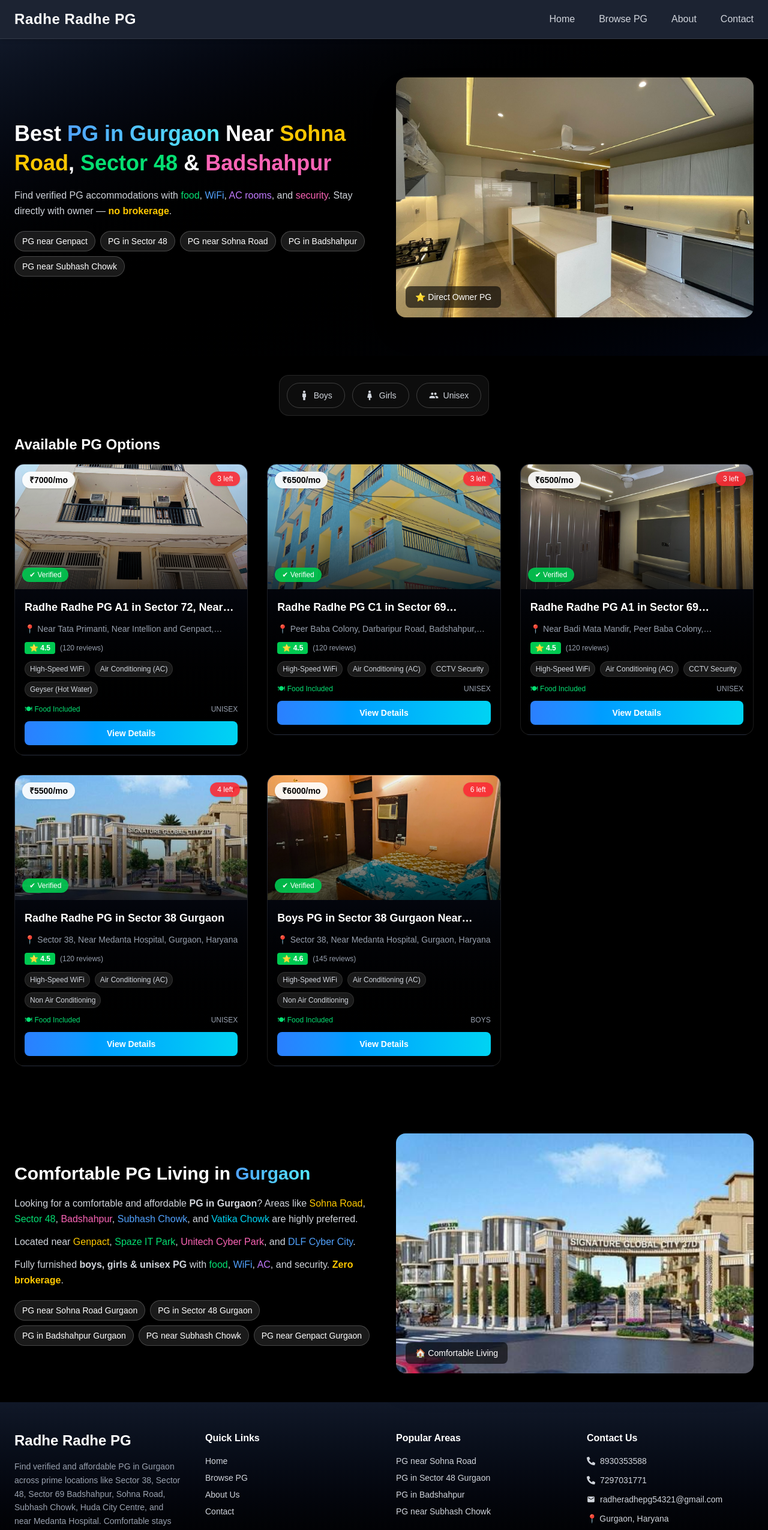
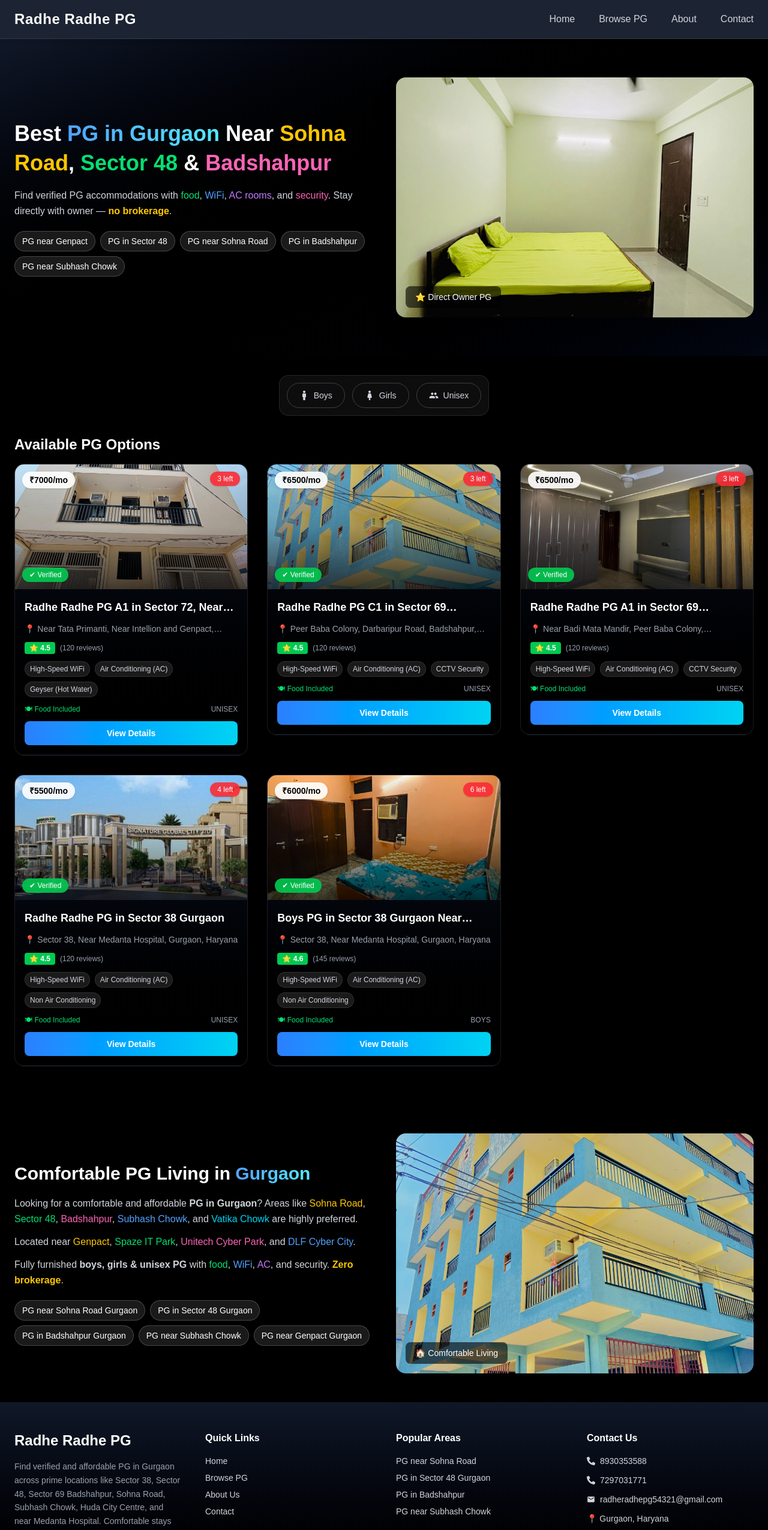
Before and after one commit to rj7075/RadheRadhe, a Next.js app in the folder client/: page /pg in a window 1280 px wide. Shown: the top 2550 px of the page at 60% size. Built offline with nearby package versions, Linux system fonts and the light colour scheme.

Commit message:
file updated

```diff
--- a/client/src/app/page.js
+++ b/client/src/app/page.js
@@ -152,7 +152,7 @@ export default function Home() {
           {/* RIGHT IMAGE */}
           <div className="relative">
             <img
-              src="/img1.jpg"
+              src="/sector69.jpeg"
               alt="Premium PG in Gurgaon"
               className="rounded-2xl shadow-2xl w-full h-[260px] sm:h-[320px] md:h-[400px] object-cover"
             />
--- a/client/src/app/pg/page.js
+++ b/client/src/app/pg/page.js
@@ -88,7 +88,7 @@ export default async function Page({ searchParams }) {
           {/* RIGHT IMAGE */}
           <div className="relative">
             <img
-              src="/img3.jpg"
+              src="/sector72/sector72_4.jpeg"
               alt="PG in Gurgaon"
               className="rounded-2xl shadow-2xl w-full h-[260px] sm:h-[320px] md:h-[400px] object-cover"
             />
@@ -187,7 +187,7 @@ export default async function Page({ searchParams }) {
     {/* 🔥 RIGHT IMAGE */}
     <div className="relative order-2">
       <img
-        src="/img4.jpg"
+        src="/sector69/sector69c1/sector69_c0.jpeg"
         alt="PG rooms in Gurgaon"
         className="rounded-2xl shadow-2xl w-full h-[260px] sm:h-[320px] md:h-[400px] object-cover"
       />
```
